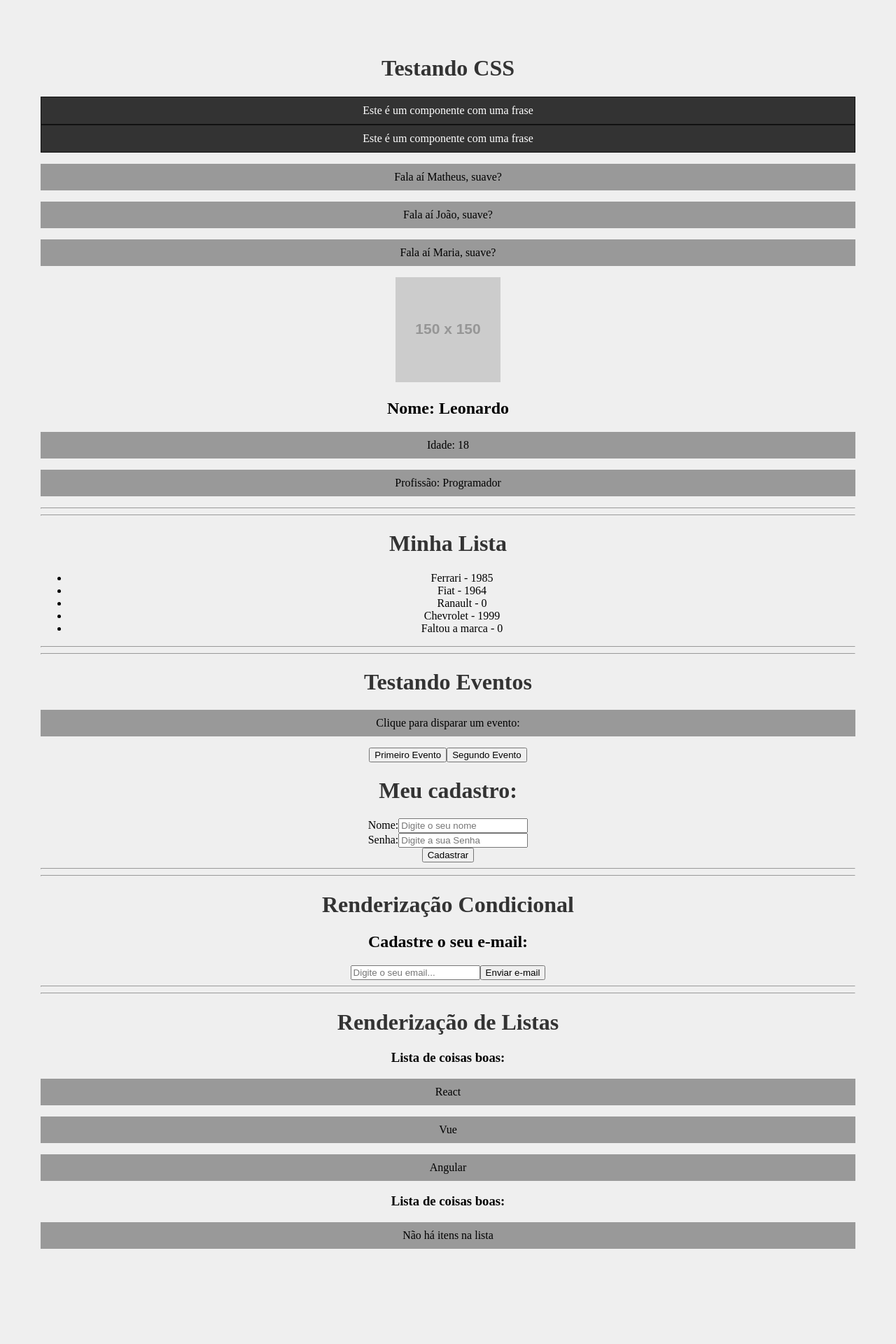
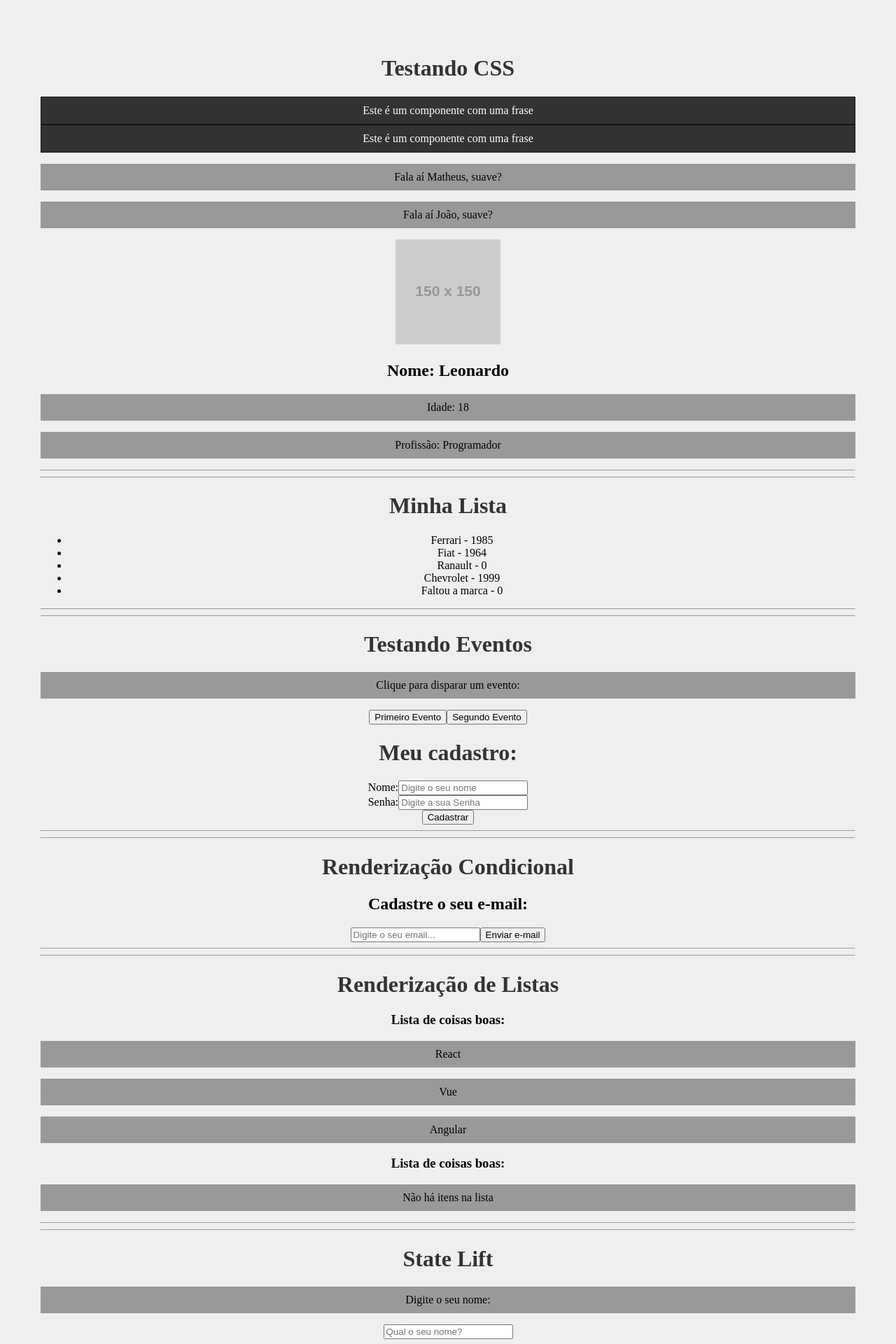
Before and after one commit to Ceabta/prj1, a React (Create React App) app: page / in a window 1280 px wide. Shown: the top 1920 px of the page at 70% size. Built offline with nearby package versions, Linux system fonts and the light colour scheme.

Commit message:
Aula 14 - State Lift

```diff
--- a/src/App.js
+++ b/src/App.js
@@ -1,4 +1,5 @@
 import './App.css';
+import { useState } from 'react';
 import SayMyName from './components/SayMyName';
 import Pessoas from './components/Pessoas';
 import Frase from './components/Frase';
@@ -7,11 +8,13 @@ import Evento from './components/Eventos';
 import Form from './components/Form';
 import Condicional from './components/Condicional';
 import OutraLista from './components/OutraLista';
+import SeuNome from './components/SeuNome';
+import Saudacao from './components/Saudacao';
 
 function App() {
-  const nome = "Maria"
+  const meusItens = ['React','Vue','Angular']
 
-  const meusItens = ['React','Vue','Angular']
+  const [nome, setNome] = useState()
 
   return (
     <div className="App">
@@ -20,7 +23,6 @@ function App() {
       <Frase />
       <SayMyName nome="Matheus"/>
       <SayMyName nome="João"/>
-      <SayMyName nome={nome}/>
       <Pessoas
         nome="Leonardo"
         idade="18"
@@ -44,6 +46,11 @@ function App() {
       <h1>Renderização de Listas</h1>
       <OutraLista itens={meusItens}/>
       <OutraLista itens={[]}/>
+      <hr/><hr/>
+      {/* ----------------------------------------------------- */}
+      <h1>State Lift</h1>
+      <SeuNome setNome={setNome} />
+      <Saudacao nome={nome}/>
     </div>
   )
 }
--- /dev/null
+++ b/src/components/Saudacao.js
@@ -0,0 +1,9 @@
+function Saudacao({nome}){
+    function gerarSaudacao(algumNome){
+        return `Olá, ${algumNome}, tudo bem?`
+    }
+
+    return <>{nome && <p>{gerarSaudacao(nome)}</p>}</>
+}
+
+export default Saudacao
--- /dev/null
+++ b/src/components/SeuNome.js
@@ -0,0 +1,11 @@
+function SeuNome({setNome}){
+
+    return(
+        <div>
+            <p>Digite o seu nome:</p>
+            <input type="text" placeholder="Qual o seu nome?" onChange={(e) => setNome(e.target.value)}/>
+        </div>
+    )
+}
+
+export default SeuNome
```
